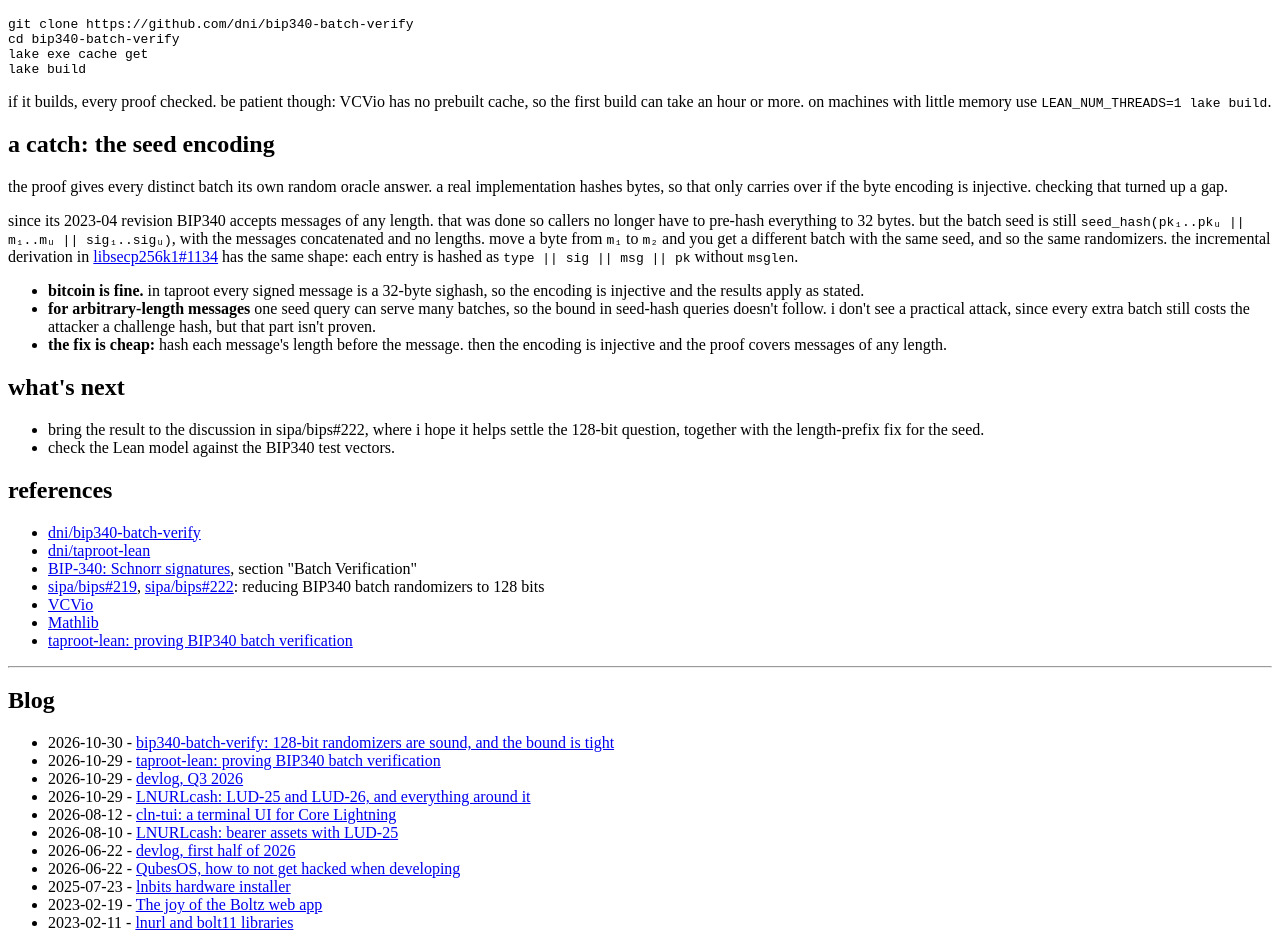
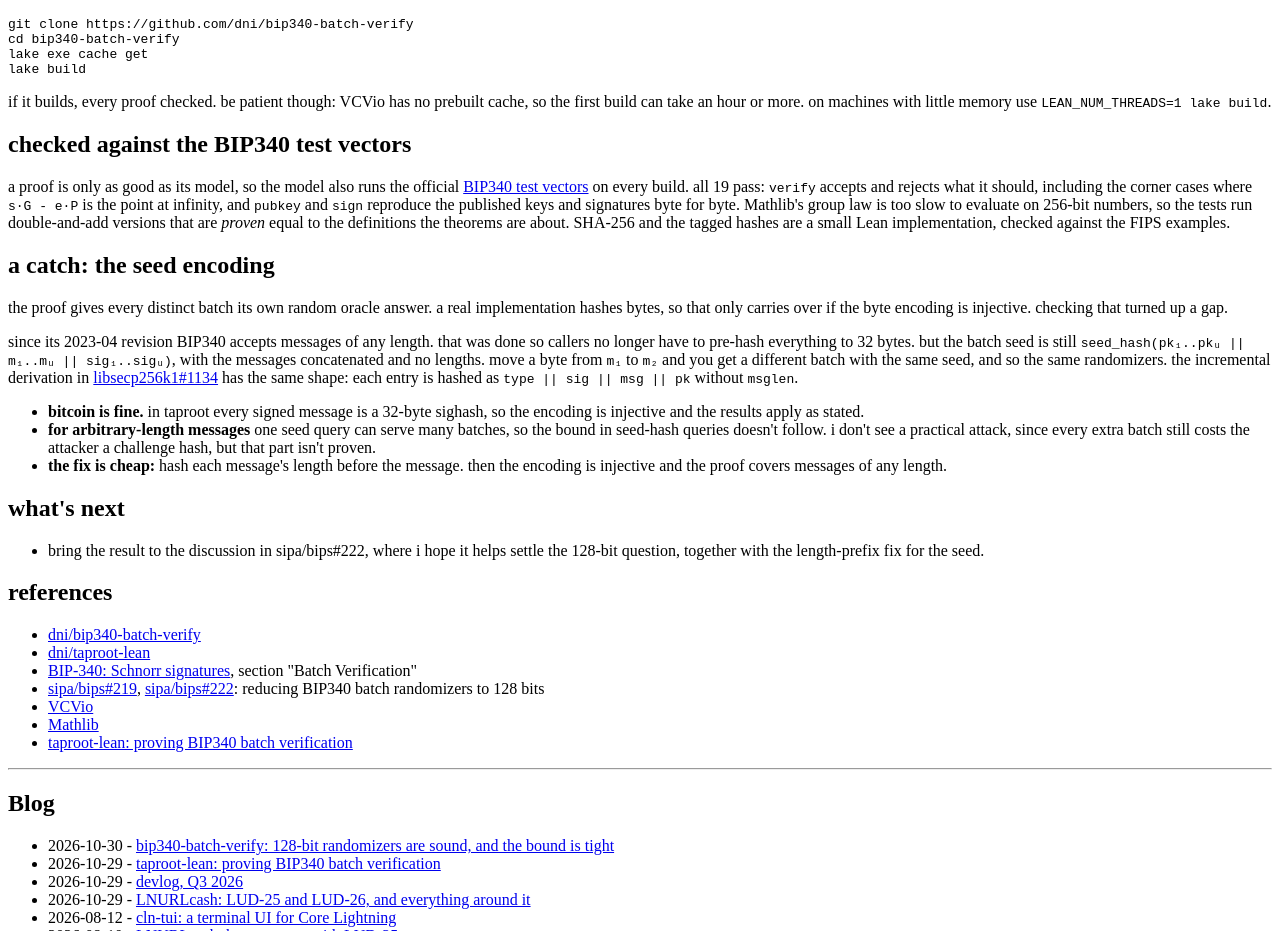
Before and after one commit to dni/website, a plain HTML site: page blogs/2026-10-30-bip340-batch-verify.html in a window 1280 px wide. Shown: the part 1787-2718 px from the top of the page. Drawn offline with Linux system fonts and the light colour scheme.

Commit message:
feat: bip340 batch verify post, test vectors
Co-Authored-By: Claude Opus 5.5 <noreply@anthropic.com>

```diff
--- a/blogs/2026-10-30-bip340-batch-verify.html
+++ b/blogs/2026-10-30-bip340-batch-verify.html
@@ -81,6 +81,9 @@ lake build</code></pre>
 
         <p>if it builds, every proof checked. be patient though: VCVio has no prebuilt cache, so the first build can take an hour or more. on machines with little memory use <code>LEAN_NUM_THREADS=1 lake build</code>.</p>
 
+        <h2>checked against the BIP340 test vectors</h2>
+        <p>a proof is only as good as its model, so the model also runs the official <a href="https://github.com/bitcoin/bips/blob/master/bip-0340/test-vectors.csv">BIP340 test vectors</a> on every build. all 19 pass: <code>verify</code> accepts and rejects what it should, including the corner cases where <code>s&middot;G - e&middot;P</code> is the point at infinity, and <code>pubkey</code> and <code>sign</code> reproduce the published keys and signatures byte for byte. Mathlib's group law is too slow to evaluate on 256-bit numbers, so the tests run double-and-add versions that are <em>proven</em> equal to the definitions the theorems are about. SHA-256 and the tagged hashes are a small Lean implementation, checked against the FIPS examples.</p>
+
         <h2>a catch: the seed encoding</h2>
         <p>the proof gives every distinct batch its own random oracle answer. a real implementation hashes bytes, so that only carries over if the byte encoding is injective. checking that turned up a gap.</p>
 
@@ -95,7 +98,6 @@ lake build</code></pre>
         <h2>what's next</h2>
         <ul>
           <li>bring the result to the discussion in sipa/bips#222, where i hope it helps settle the 128-bit question, together with the length-prefix fix for the seed.</li>
-          <li>check the Lean model against the BIP340 test vectors.</li>
         </ul>
 
         <h2>references</h2>
```
